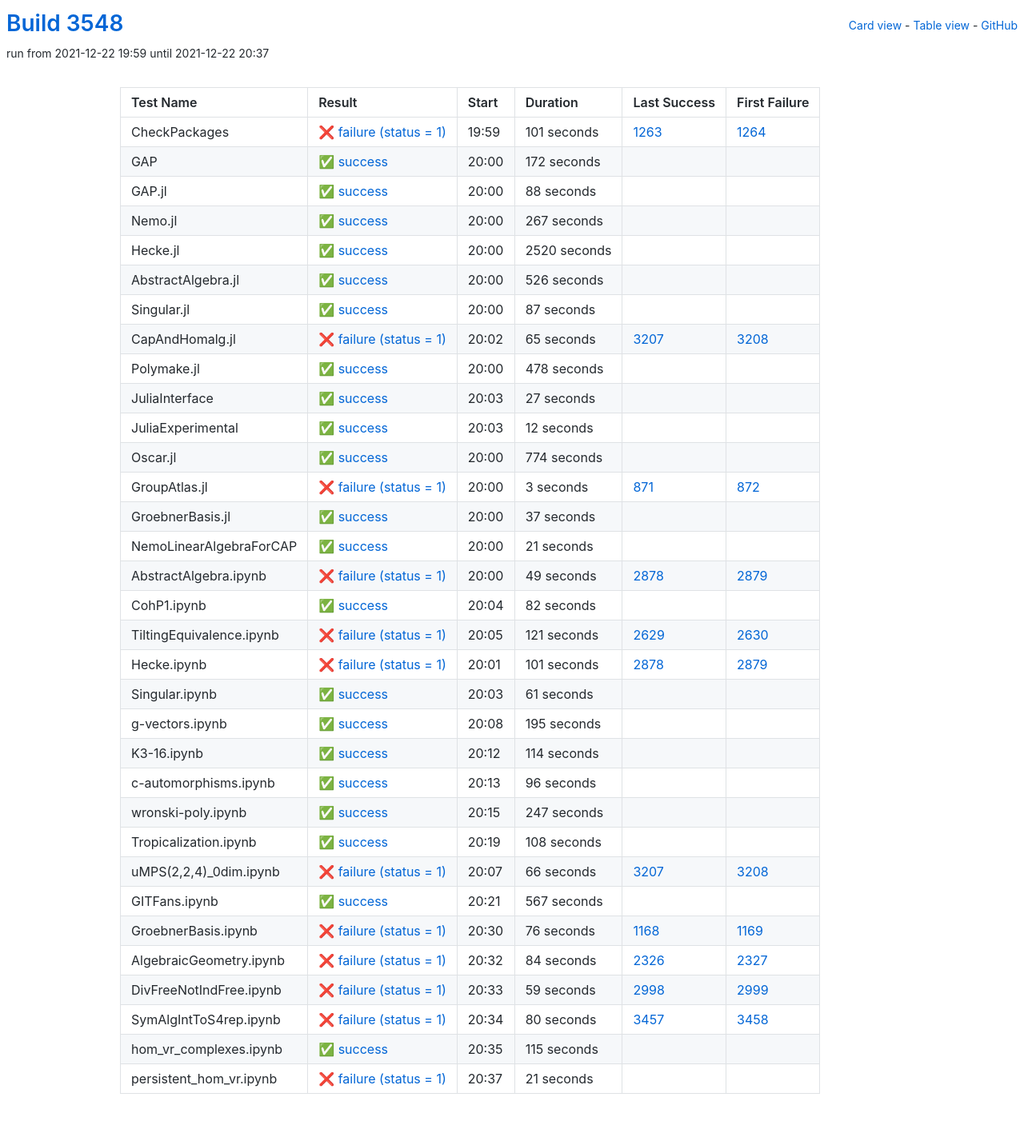
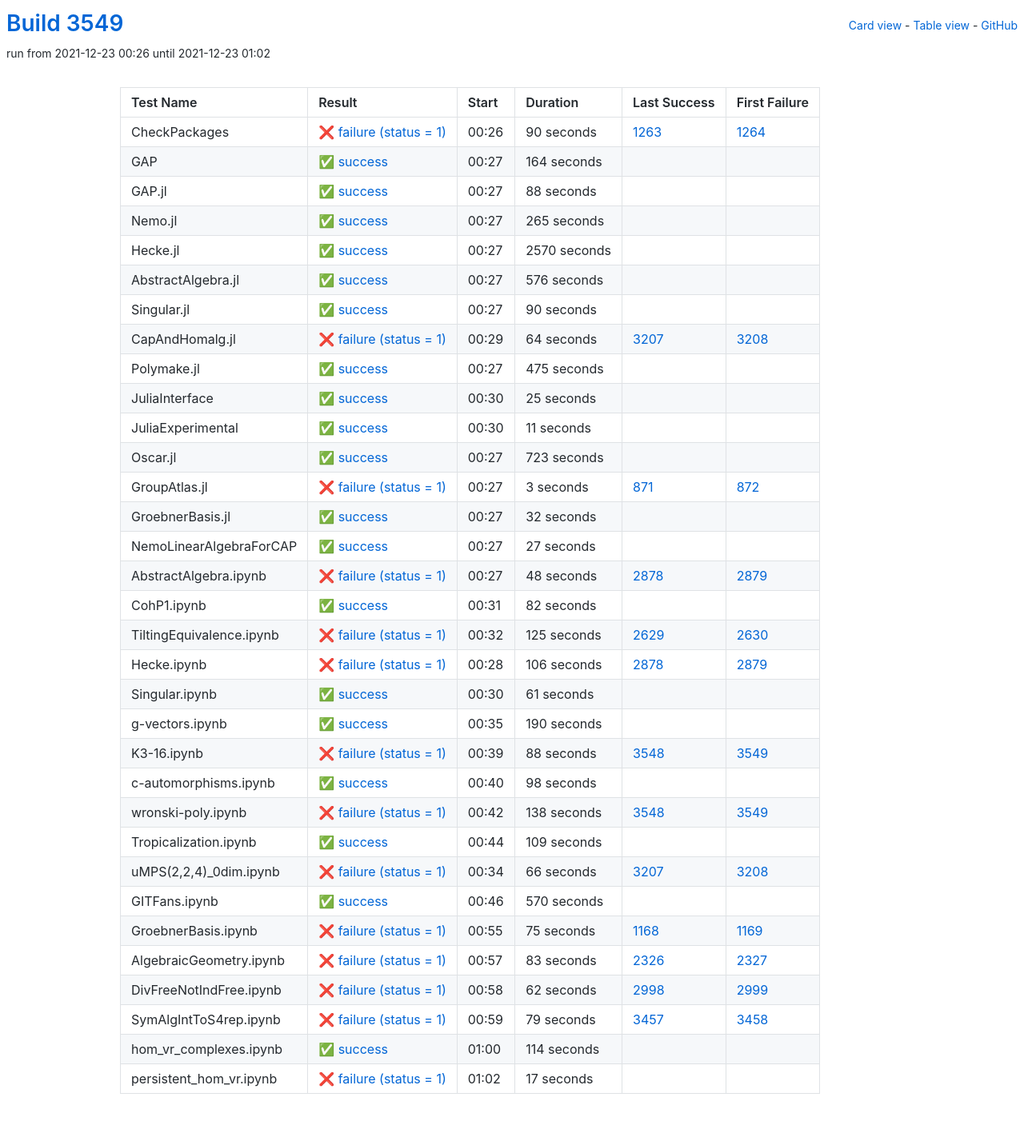
Before and after one commit to oscar-system/oscar-ci-status-stable, a Jekyll site: the page built from table.html, in a window 1280 px wide. Shown: the whole page at 80% size. Built offline with Jekyll 4.4.1, drawn with Linux system fonts in a browser that asks for light colours.

Commit message:
Build #3549

```diff
--- a/_data/ci.yml
+++ b/_data/ci.yml
@@ -1,6 +1,6 @@
 ---
-build: 3548
-build_url: https://oscarci.mathematik.uni-kl.de/job/oscar-stable/3548/
+build: 3549
+build_url: https://oscarci.mathematik.uni-kl.de/job/oscar-stable/3549/
 job: oscar-stable
 organization: oscar-system
 repo: oscar-ci-status-stable
@@ -8,32 +8,32 @@ repourl: https://github.com/oscar-system/oscar-ci-status-stable
 tests:
 - name: CheckPackages
   id: checkpackages
-  log: https://oscarci.mathematik.uni-kl.de/job/oscar-stable/3548/artifact/logs/build-3548/CheckPackages.log
-  start: 2021-12-22 19:59
+  log: https://oscarci.mathematik.uni-kl.de/job/oscar-stable/3549/artifact/logs/build-3549/CheckPackages.log
+  start: 2021-12-23 00:26
   success: false
   exitcode: 1
   status: failure
-  duration: 101
+  duration: 90
   last_success: 1263
   last_success_url: https://oscarci.mathematik.uni-kl.de/job/oscar-stable/1263/
   first_failure: 1264
   first_failure_url: https://oscarci.mathematik.uni-kl.de/job/oscar-stable/1264/
 - name: GAP
   id: gap
-  log: https://oscarci.mathematik.uni-kl.de/job/oscar-stable/3548/artifact/logs/build-3548/GAP.log
-  start: 2021-12-22 20:00
+  log: https://oscarci.mathematik.uni-kl.de/job/oscar-stable/3549/artifact/logs/build-3549/GAP.log
+  start: 2021-12-23 00:27
   success: true
   exitcode: 0
   status: success
-  duration: 172
+  duration: 164
   last_success: false
   last_success_url:
   first_failure: false
   first_failure_url:
 - name: GAP.jl
   id: gap-jl
-  log: https://oscarci.mathematik.uni-kl.de/job/oscar-stable/3548/artifact/logs/build-3548/GAP.jl.log
-  start: 2021-12-22 20:00
+  log: https://oscarci.mathematik.uni-kl.de/job/oscar-stable/3549/artifact/logs/build-3549/GAP.jl.log
+  start: 2021-12-23 00:27
   success: true
   exitcode: 0
   status: success
@@ -44,116 +44,116 @@ tests:
   first_failure_url:
 - name: Nemo.jl
   id: nemo-jl
-  log: https://oscarci.mathematik.uni-kl.de/job/oscar-stable/3548/artifact/logs/build-3548/Nemo.jl.log
-  start: 2021-12-22 20:00
+  log: https://oscarci.mathematik.uni-kl.de/job/oscar-stable/3549/artifact/logs/build-3549/Nemo.jl.log
+  start: 2021-12-23 00:27
   success: true
   exitcode: 0
   status: success
-  duration: 267
+  duration: 265
   last_success: false
   last_success_url:
   first_failure: false
   first_failure_url:
 - name: Hecke.jl
   id: hecke-jl
-  log: https://oscarci.mathematik.uni-kl.de/job/oscar-stable/3548/artifact/logs/build-3548/Hecke.jl.log
-  start: 2021-12-22 20:00
+  log: https://oscarci.mathematik.uni-kl.de/job/oscar-stable/3549/artifact/logs/build-3549/Hecke.jl.log
+  start: 2021-12-23 00:27
   success: true
   exitcode: 0
   status: success
-  duration: 2520
+  duration: 2570
   last_success: false
   last_success_url:
   first_failure: false
   first_failure_url:
 - name: AbstractAlgebra.jl
   id: abstractalgebra-jl
-  log: https://oscarci.mathematik.uni-kl.de/job/oscar-stable/3548/artifact/logs/build-3548/AbstractAlgebra.jl.log
-  start: 2021-12-22 20:00
+  log: https://oscarci.mathematik.uni-kl.de/job/oscar-stable/3549/artifact/logs/build-3549/AbstractAlgebra.jl.log
+  start: 2021-12-23 00:27
   success: true
   exitcode: 0
   status: success
-  duration: 526
+  duration: 576
   last_success: false
   last_success_url:
   first_failure: false
   first_failure_url:
 - name: Singular.jl
   id: singular-jl
-  log: https://oscarci.mathematik.uni-kl.de/job/oscar-stable/3548/artifact/logs/build-3548/Singular.jl.log
-  start: 2021-12-22 20:00
+  log: https://oscarci.mathematik.uni-kl.de/job/oscar-stable/3549/artifact/logs/build-3549/Singular.jl.log
+  start: 2021-12-23 00:27
   success: true
   exitcode: 0
   status: success
-  duration: 87
+  duration: 90
   last_success: false
   last_success_url:
   first_failure: false
   first_failure_url:
 - name: CapAndHomalg.jl
   id: capandhomalg-jl
-  log: https://oscarci.mathematik.uni-kl.de/job/oscar-stable/3548/artifact/logs/build-3548/CapAndHomalg.jl.log
-  start: 2021-12-22 20:02
+  log: https://oscarci.mathematik.uni-kl.de/job/oscar-stable/3549/artifact/logs/build-3549/CapAndHomalg.jl.log
+  start: 2021-12-23 00:29
   success: false
   exitcode: 1
   status: failure
-  duration: 65
+  duration: 64
   last_success: 3207
   last_success_url: https://oscarci.mathematik.uni-kl.de/job/oscar-stable/3207/
   first_failure: 3208
   first_failure_url: https://oscarci.mathematik.uni-kl.de/job/oscar-stable/3208/
 - name: Polymake.jl
   id: polymake-jl
-  log: https://oscarci.mathematik.uni-kl.de/job/oscar-stable/3548/artifact/logs/build-3548/Polymake.jl.log
-  start: 2021-12-22 20:00
+  log: https://oscarci.mathematik.uni-kl.de/job/oscar-stable/3549/artifact/logs/build-3549/Polymake.jl.log
+  start: 2021-12-23 00:27
   success: true
   exitcode: 0
   status: success
-  duration: 478
+  duration: 475
   last_success: false
   last_success_url:
   first_failure: false
   first_failure_url:
 - name: JuliaInterface
   id: juliainterface
-  log: https://oscarci.mathematik.uni-kl.de/job/oscar-stable/3548/artifact/logs/build-3548/JuliaInterface.log
-  start: 2021-12-22 20:03
+  log: https://oscarci.mathematik.uni-kl.de/job/oscar-stable/3549/artifact/logs/build-3549/JuliaInterface.log
+  start: 2021-12-23 00:30
   success: true
   exitcode: 0
   status: success
-  duration: 27
+  duration: 25
   last_success: false
   last_success_url:
   first_failure: false
   first_failure_url:
 - name: JuliaExperimental
   id: juliaexperimental
-  log: https://oscarci.mathematik.uni-kl.de/job/oscar-stable/3548/artifact/logs/build-3548/JuliaExperimental.log
-  start: 2021-12-22 20:03
+  log: https://oscarci.mathematik.uni-kl.de/job/oscar-stable/3549/artifact/logs/build-3549/JuliaExperimental.log
+  start: 2021-12-23 00:30
   success: true
   exitcode: 0
   status: success
-  duration: 12
+  duration: 11
   last_success: false
   last_success_url:
   first_failure: false
   first_failure_url:
 - name: Oscar.jl
   id: oscar-jl
-  log: https://oscarci.mathematik.uni-kl.de/job/oscar-stable/3548/artifact/logs/build-3548/Oscar.jl.log
-  start: 2021-12-22 20:00
+  log: https://oscarci.mathematik.uni-kl.de/job/oscar-stable/3549/artifact/logs/build-3549/Oscar.jl.log
+  start: 2021-12-23 00:27
   success: true
   exitcode: 0
   status: success
-  duration: 774
+  duration: 723
   last_success: false
   last_success_url:
   first_failure: false
   first_failure_url:
 - name: GroupAtlas.jl
   id: groupatlas-jl
-  log: https://oscarci.mathematik.uni-kl.de/job/oscar-stable/3548/artifact/logs/build-3548/GroupAtlas.jl.log
-  start: 2021-12-22 20:00
+  log: https://oscarci.mathematik.uni-kl.de/job/oscar-stable/3549/artifact/logs/build-3549/GroupAtlas.jl.log
+  start: 2021-12-23 00:27
   success: false
   exitcode: 1
   status: failure
@@ -164,44 +164,44 @@ tests:
   first_failure_url: https://oscarci.mathematik.uni-kl.de/job/oscar-stable/872/
 - name: GroebnerBasis.jl
   id: groebnerbasis-jl
-  log: https://oscarci.mathematik.uni-kl.de/job/oscar-stable/3548/artifact/logs/build-3548/GroebnerBasis.jl.log
-  start: 2021-12-22 20:00
+  log: https://oscarci.mathematik.uni-kl.de/job/oscar-stable/3549/artifact/logs/build-3549/GroebnerBasis.jl.log
+  start: 2021-12-23 00:27
   success: true
   exitcode: 0
   status: success
-  duration: 37
+  duration: 32
   last_success: false
   last_success_url:
   first_failure: false
   first_failure_url:
 - name: NemoLinearAlgebraForCAP
   id: nemolinearalgebraforcap
-  log: https://oscarci.mathematik.uni-kl.de/job/oscar-stable/3548/artifact/logs/build-3548/NemoLinearAlgebraForCAP.log
-  start: 2021-12-22 20:00
+  log: https://oscarci.mathematik.uni-kl.de/job/oscar-stable/3549/artifact/logs/build-3549/NemoLinearAlgebraForCAP.log
+  start: 2021-12-23 00:27
   success: true
   exitcode: 0
   status: success
-  duration: 21
+  duration: 27
   last_success: false
   last_success_url:
   first_failure: false
   first_failure_url:
 - name: AbstractAlgebra.ipynb
   id: abstractalgebra-ipynb
-  log: https://oscarci.mathematik.uni-kl.de/job/oscar-stable/3548/artifact/logs/build-3548/AbstractAlgebra.ipynb.log
-  start: 2021-12-22 20:00
+  log: https://oscarci.mathematik.uni-kl.de/job/oscar-stable/3549/artifact/logs/build-3549/AbstractAlgebra.ipynb.log
+  start: 2021-12-23 00:27
   success: false
   exitcode: 1
   status: failure
-  duration: 49
+  duration: 48
   last_success: 2878
   last_success_url: https://oscarci.mathematik.uni-kl.de/job/oscar-stable/2878/
   first_failure: 2879
   first_failure_url: https://oscarci.mathematik.uni-kl.de/job/oscar-stable/2879/
 - name: CohP1.ipynb
   id: cohp1-ipynb
-  log: https://oscarci.mathematik.uni-kl.de/job/oscar-stable/3548/artifact/logs/build-3548/CohP1.ipynb.log
-  start: 2021-12-22 20:04
+  log: https://oscarci.mathematik.uni-kl.de/job/oscar-stable/3549/artifact/logs/build-3549/CohP1.ipynb.log
+  start: 2021-12-23 00:31
   success: true
   exitcode: 0
   status: success
@@ -212,32 +212,32 @@ tests:
   first_failure_url:
 - name: TiltingEquivalence.ipynb
   id: tiltingequivalence-ipynb
-  log: https://oscarci.mathematik.uni-kl.de/job/oscar-stable/3548/artifact/logs/build-3548/TiltingEquivalence.ipynb.log
-  start: 2021-12-22 20:05
+  log: https://oscarci.mathematik.uni-kl.de/job/oscar-stable/3549/artifact/logs/build-3549/TiltingEquivalence.ipynb.log
+  start: 2021-12-23 00:32
   success: false
   exitcode: 1
   status: failure
-  duration: 121
+  duration: 125
   last_success: 2629
   last_success_url: https://oscarci.mathematik.uni-kl.de/job/oscar-stable/2629/
   first_failure: 2630
   first_failure_url: https://oscarci.mathematik.uni-kl.de/job/oscar-stable/2630/
 - name: Hecke.ipynb
   id: hecke-ipynb
-  log: https://oscarci.mathematik.uni-kl.de/job/oscar-stable/3548/artifact/logs/build-3548/Hecke.ipynb.log
-  start: 2021-12-22 20:01
+  log: https://oscarci.mathematik.uni-kl.de/job/oscar-stable/3549/artifact/logs/build-3549/Hecke.ipynb.log
+  start: 2021-12-23 00:28
   success: false
   exitcode: 1
   status: failure
-  duration: 101
+  duration: 106
   last_success: 2878
   last_success_url: https://oscarci.mathematik.uni-kl.de/job/oscar-stable/2878/
   first_failure: 2879
   first_failure_url: https://oscarci.mathematik.uni-kl.de/job/oscar-stable/2879/
 - name: Singular.ipynb
   id: singular-ipynb
-  log: https://oscarci.mathematik.uni-kl.de/job/oscar-stable/3548/artifact/logs/build-3548/Singular.ipynb.log
-  start: 2021-12-22 20:03
+  log: https://oscarci.mathematik.uni-kl.de/job/oscar-stable/3549/artifact/logs/build-3549/Singular.ipynb.log
+  start: 2021-12-23 00:30
   success: true
   exitcode: 0
   status: success
@@ -248,68 +248,68 @@ tests:
   first_failure_url:
 - name: g-vectors.ipynb
   id: g-vectors-ipynb
-  log: https://oscarci.mathematik.uni-kl.de/job/oscar-stable/3548/artifact/logs/build-3548/g-vectors.ipynb.log
-  start: 2021-12-22 20:08
+  log: https://oscarci.mathematik.uni-kl.de/job/oscar-stable/3549/artifact/logs/build-3549/g-vectors.ipynb.log
+  start: 2021-12-23 00:35
   success: true
   exitcode: 0
   status: success
-  duration: 195
+  duration: 190
   last_success: false
   last_success_url:
   first_failure: false
   first_failure_url:
 - name: K3-16.ipynb
   id: k3-16-ipynb
-  log: https://oscarci.mathematik.uni-kl.de/job/oscar-stable/3548/artifact/logs/build-3548/K3-16.ipynb.log
-  start: 2021-12-22 20:12
+  log: https://oscarci.mathematik.uni-kl.de/job/oscar-stable/3549/artifact/logs/build-3549/K3-16.ipynb.log
+  start: 2021-12-23 00:39
+  success: false
+  exitcode: 1
+  status: failure
+  duration: 88
+  last_success: 3548
+  last_success_url: https://oscarci.mathematik.uni-kl.de/job/oscar-stable/3548/
+  first_failure: 3549
+  first_failure_url: https://oscarci.mathematik.uni-kl.de/job/oscar-stable/3549/
+- name: c-automorphisms.ipynb
+  id: c-automorphisms-ipynb
+  log: https://oscarci.mathematik.uni-kl.de/job/oscar-stable/3549/artifact/logs/build-3549/c-automorphisms.ipynb.log
+  start: 2021-12-23 00:40
   success: true
   exitcode: 0
   status: success
-  duration: 114
-  last_success: false
-  last_success_url:
-  first_failure: false
-  first_failure_url:
-- name: c-automorphisms.ipynb
-  id: c-automorphisms-ipynb
-  log: https://oscarci.mathematik.uni-kl.de/job/oscar-stable/3548/artifact/logs/build-3548/c-automorphisms.ipynb.log
-  start: 2021-12-22 20:13
-  success: true
-  exitcode: 0
-  status: success
-  duration: 96
+  duration: 98
   last_success: false
   last_success_url:
   first_failure: false
   first_failure_url:
 - name: wronski-poly.ipynb
   id: wronski-poly-ipynb
-  log: https://oscarci.mathematik.uni-kl.de/job/oscar-stable/3548/artifact/logs/build-3548/wronski-poly.ipynb.log
-  start: 2021-12-22 20:15
+  log: https://oscarci.mathematik.uni-kl.de/job/oscar-stable/3549/artifact/logs/build-3549/wronski-poly.ipynb.log
+  start: 2021-12-23 00:42
+  success: false
+  exitcode: 1
+  status: failure
+  duration: 138
+  last_success: 3548
+  last_success_url: https://oscarci.mathematik.uni-kl.de/job/oscar-stable/3548/
+  first_failure: 3549
+  first_failure_url: https://oscarci.mathematik.uni-kl.de/job/oscar-stable/3549/
+- name: Tropicalization.ipynb
+  id: tropicalization-ipynb
+  log: https://oscarci.mathematik.uni-kl.de/job/oscar-stable/3549/artifact/logs/build-3549/Tropicalization.ipynb.log
+  start: 2021-12-23 00:44
   success: true
   exitcode: 0
   status: success
-  duration: 247
-  last_success: false
-  last_success_url:
-  first_failure: false
-  first_failure_url:
-- name: Tropicalization.ipynb
-  id: tropicalization-ipynb
-  log: https://oscarci.mathematik.uni-kl.de/job/oscar-stable/3548/artifact/logs/build-3548/Tropicalization.ipynb.log
-  start: 2021-12-22 20:19
-  success: true
-  exitcode: 0
-  status: success
-  duration: 108
+  duration: 109
   last_success: false
   last_success_url:
   first_failure: false
   first_failure_url:
 - name: uMPS(2,2,4)_0dim.ipynb
   id: umps-2-2-4-0dim-ipynb
-  log: https://oscarci.mathematik.uni-kl.de/job/oscar-stable/3548/artifact/logs/build-3548/uMPS-2-2-4-_0dim.ipynb.log
-  start: 2021-12-22 20:07
+  log: https://oscarci.mathematik.uni-kl.de/job/oscar-stable/3549/artifact/logs/build-3549/uMPS-2-2-4-_0dim.ipynb.log
+  start: 2021-12-23 00:34
   success: false
   exitcode: 1
   status: failure
@@ -320,84 +320,84 @@ tests:
   first_failure_url: https://oscarci.mathematik.uni-kl.de/job/oscar-stable/3208/
 - name: GITFans.ipynb
   id: gitfans-ipynb
-  log: https://oscarci.mathematik.uni-kl.de/job/oscar-stable/3548/artifact/logs/build-3548/GITFans.ipynb.log
-  start: 2021-12-22 20:21
+  log: https://oscarci.mathematik.uni-kl.de/job/oscar-stable/3549/artifact/logs/build-3549/GITFans.ipynb.log
+  start: 2021-12-23 00:46
   success: true
   exitcode: 0
   status: success
-  duration: 567
+  duration: 570
   last_success: false
   last_success_url:
   first_failure: false
   first_failure_url:
 - name: GroebnerBasis.ipynb
   id: groebnerbasis-ipynb
-  log: https://oscarci.mathematik.uni-kl.de/job/oscar-stable/3548/artifact/logs/build-3548/GroebnerBasis.ipynb.log
-  start: 2021-12-22 20:30
+  log: https://oscarci.mathematik.uni-kl.de/job/oscar-stable/3549/artifact/logs/build-3549/GroebnerBasis.ipynb.log
+  start: 2021-12-23 00:55
   success: false
   exitcode: 1
   status: failure
-  duration: 76
+  duration: 75
   last_success: 1168
   last_success_url: https://oscarci.mathematik.uni-kl.de/job/oscar-stable/1168/
   first_failure: 1169
   first_failure_url: https://oscarci.mathematik.uni-kl.de/job/oscar-stable/1169/
 - name: AlgebraicGeometry.ipynb
   id: algebraicgeometry-ipynb
-  log: https://oscarci.mathematik.uni-kl.de/job/oscar-stable/3548/artifact/logs/build-3548/AlgebraicGeometry.ipynb.log
-  start: 2021-12-22 20:32
+  log: https://oscarci.mathematik.uni-kl.de/job/oscar-stable/3549/artifact/logs/build-3549/AlgebraicGeometry.ipynb.log
+  start: 2021-12-23 00:57
   success: false
   exitcode: 1
   status: failure
-  duration: 84
+  duration: 83
   last_success: 2326
   last_success_url: https://oscarci.mathematik.uni-kl.de/job/oscar-stable/2326/
   first_failure: 2327
   first_failure_url: https://oscarci.mathematik.uni-kl.de/job/oscar-stable/2327/
 - name: DivFreeNotIndFree.ipynb
   id: divfreenotindfree-ipynb
-  log: https://oscarci.mathematik.uni-kl.de/job/oscar-stable/3548/artifact/logs/build-3548/DivFreeNotIndFree.ipynb.log
-  start: 2021-12-22 20:33
+  log: https://oscarci.mathematik.uni-kl.de/job/oscar-stable/3549/artifact/logs/build-3549/DivFreeNotIndFree.ipynb.log
+  start: 2021-12-23 00:58
   success: false
   exitcode: 1
   status: failure
-  duration: 59
+  duration: 62
   last_success: 2998
   last_success_url: https://oscarci.mathematik.uni-kl.de/job/oscar-stable/2998/
   first_failure: 2999
   first_failure_url: https://oscarci.mathematik.uni-kl.de/job/oscar-stable/2999/
 - name: SymAlgIntToS4rep.ipynb
   id: symalginttos4rep-ipynb
-  log: https://oscarci.mathematik.uni-kl.de/job/oscar-stable/3548/artifact/logs/build-3548/SymAlgIntToS4rep.ipynb.log
-  start: 2021-12-22 20:34
+  log: https://oscarci.mathematik.uni-kl.de/job/oscar-stable/3549/artifact/logs/build-3549/SymAlgIntToS4rep.ipynb.log
+  start: 2021-12-23 00:59
   success: false
   exitcode: 1
   status: failure
-  duration: 80
+  duration: 79
   last_success: 3457
   last_success_url: https://oscarci.mathematik.uni-kl.de/job/oscar-stable/3457/
   first_failure: 3458
   first_failure_url: https://oscarci.mathematik.uni-kl.de/job/oscar-stable/3458/
 - name: hom_vr_complexes.ipynb
   id: hom-vr-complexes-ipynb
-  log: https://oscarci.mathematik.uni-kl.de/job/oscar-stable/3548/artifact/logs/build-3548/hom_vr_complexes.ipynb.log
-  start: 2021-12-22 20:35
+  log: https://oscarci.mathematik.uni-kl.de/job/oscar-stable/3549/artifact/logs/build-3549/hom_vr_complexes.ipynb.log
+  start: 2021-12-23 01:00
   success: true
   exitcode: 0
   status: success
-  duration: 115
+  duration: 114
   last_success: false
   last_success_url:
   first_failure: false
   first_failure_url:
 - name: persistent_hom_vr.ipynb
   id: persistent-hom-vr-ipynb
-  log: https://oscarci.mathematik.uni-kl.de/job/oscar-stable/3548/artifact/logs/build-3548/persistent_hom_vr.ipynb.log
-  start: 2021-12-22 20:37
+  log: https://oscarci.mathematik.uni-kl.de/job/oscar-stable/3549/artifact/logs/build-3549/persistent_hom_vr.ipynb.log
+  start: 2021-12-23 01:02
   success: false
   exitcode: 1
   status: failure
-  duration: 21
+  duration: 17
   last_success: false
   last_success_url:
   first_failure: false
```
Also changed, not shown: README.md.
